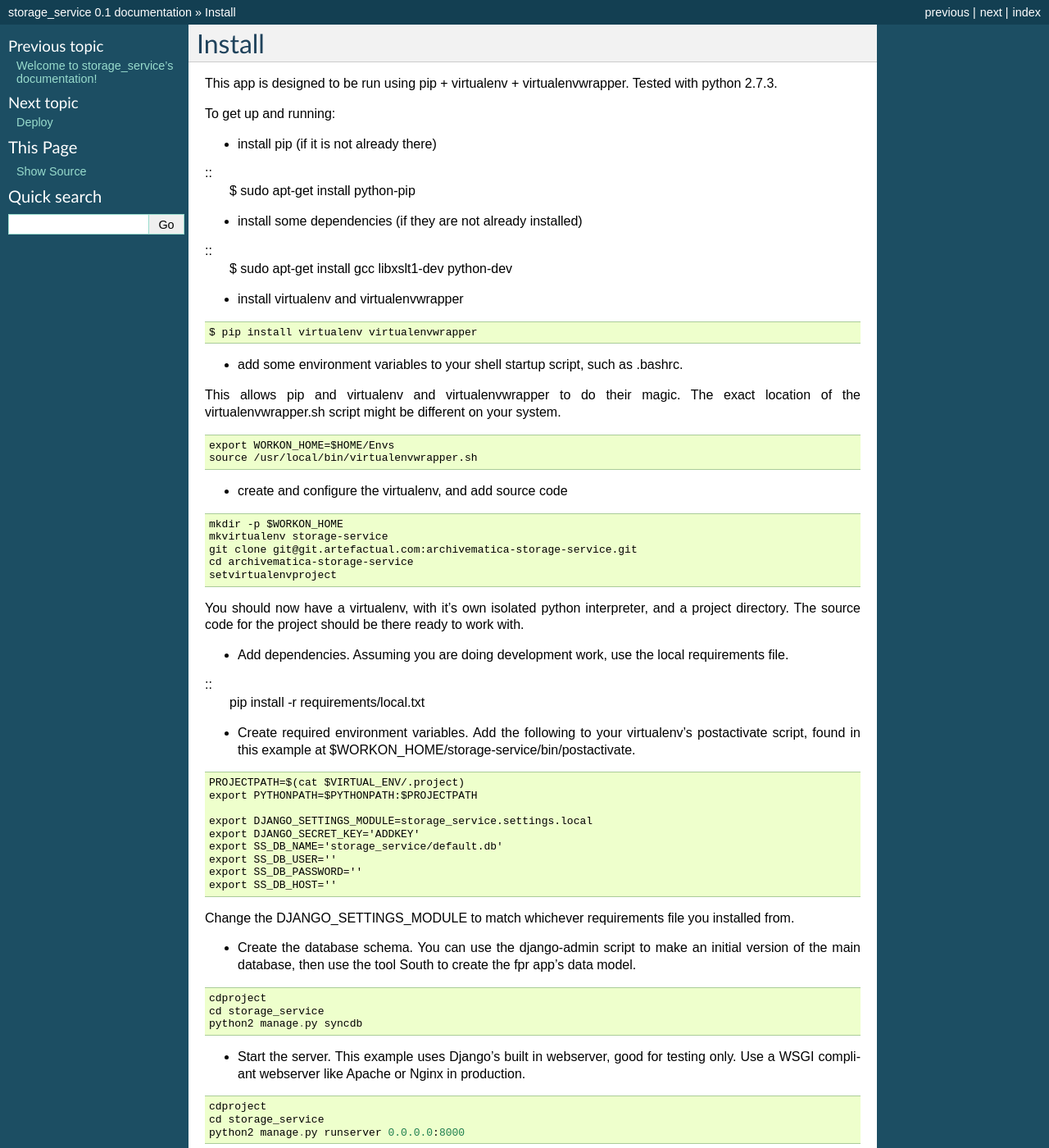
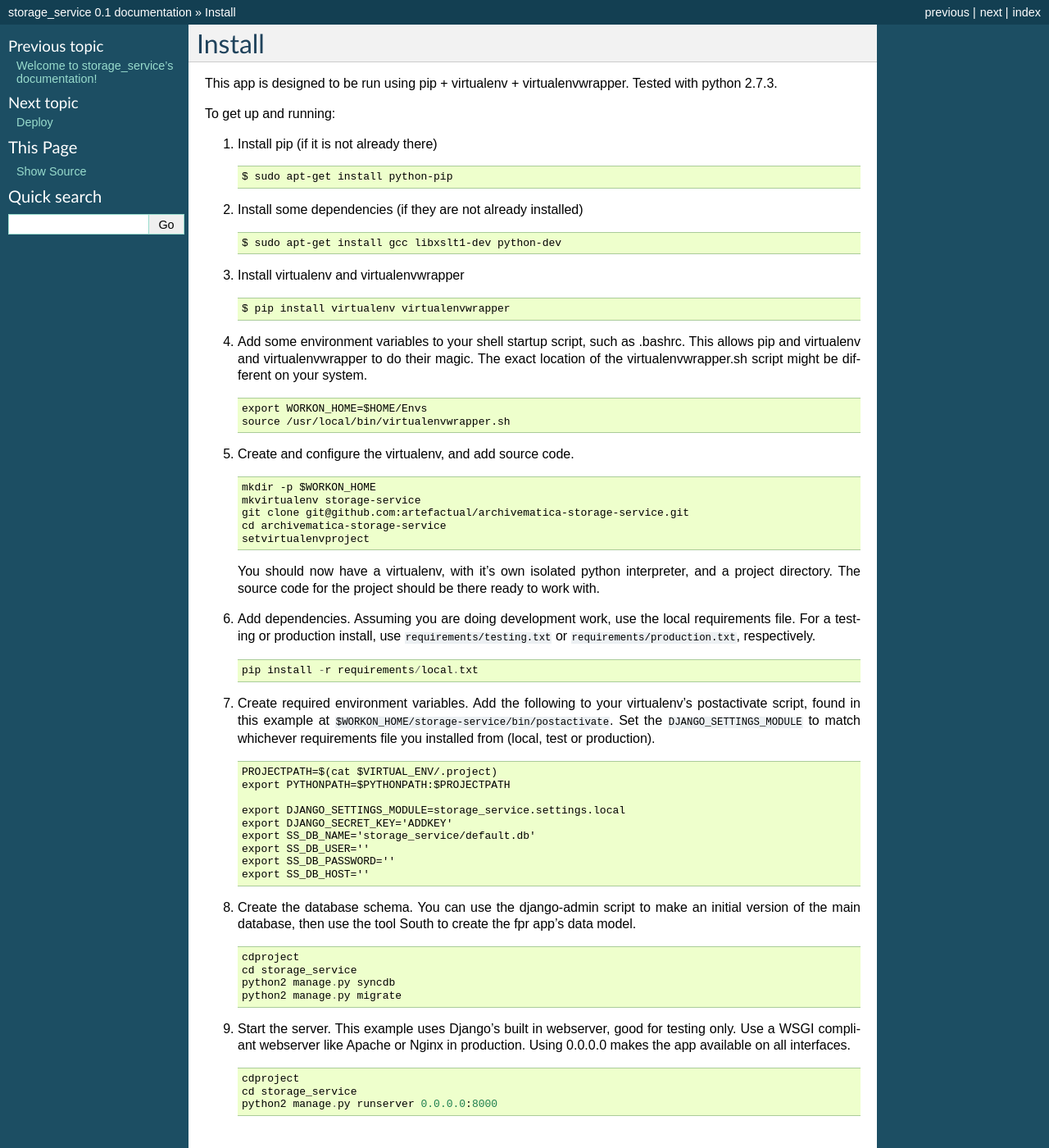
Before and after one commit to artefactual/archivematica-storage-service, a Sphinx documentation site: the page built from docs/install.rst, in a window 1280 px wide and 1400 px high. Shown: the whole window at 82% size. Built offline with Sphinx 7.4.7, drawn with Linux system fonts in a browser that asks for light colours; pages that are not in the unit, such as notebooks, are missing from menus; some of the changed text lies outside the part shown.

Commit message:
Docs: Update install instructions & formatting

```diff
--- a/docs/install.rst
+++ b/docs/install.rst
@@ -10,53 +11,38 @@ Tested with python 2.7.3.
 
 To get up and running:
 
-* install pip (if it is not already there)
+1. Install pip (if it is not already there) ::
 
-::
     $ sudo apt-get install python-pip
 
-* install some dependencies (if they are not already installed)
+#. Install some dependencies (if they are not already installed) ::
 
-::
     $ sudo apt-get install gcc libxslt1-dev python-dev
 
-* install virtualenv and virtualenvwrapper
-
-::
+#. Install virtualenv and virtualenvwrapper ::
 
     $ pip install virtualenv virtualenvwrapper
 
-* add some environment variables to your shell startup script, such as .bashrc.
-
-This allows pip and virtualenv and virtualenvwrapper to do their magic.
-The exact location of the virtualenvwrapper.sh script might be different on your system.
-
-::
+#. Add some environment variables to your shell startup script, such as .bashrc. This allows pip and virtualenv and virtualenvwrapper to do their magic. The exact location of the virtualenvwrapper.sh script might be different on your system. ::
 
     export WORKON_HOME=$HOME/Envs
     source /usr/local/bin/virtualenvwrapper.sh
 
-* create and configure the virtualenv, and add source code
-
-::
+#. Create and configure the virtualenv, and add source code. ::
 
     mkdir -p $WORKON_HOME
     mkvirtualenv storage-service
-    git clone git@git.artefactual.com:archivematica-storage-service.git
+    git clone git@github.com:artefactual/archivematica-storage-service.git
     cd archivematica-storage-service
     setvirtualenvproject
 
-You should now have a virtualenv, with it's own isolated python interpreter, and a project directory.
-The source code for the project should be there ready to work with.
+   You should now have a virtualenv, with it's own isolated python interpreter, and a project directory. The source code for the project should be there ready to work with.
 
-* Add dependencies.  Assuming you are doing development work, use the local requirements file.
+#. Add dependencies. Assuming you are doing development work, use the local requirements file. For a testing or production install, use ``requirements/testing.txt`` or ``requirements/production.txt``, respectively. ::
 
-::
     pip install -r requirements/local.txt
 
-* Create required environment variables. Add the following to your virtualenv's postactivate script, found in this example at $WORKON_HOME/storage-service/bin/postactivate.
-
-::
+#. Create required environment variables. Add the following to your virtualenv's postactivate script, found in this example at ``$WORKON_HOME/storage-service/bin/postactivate``. Set the ``DJANGO_SETTINGS_MODULE`` to match whichever requirements file you installed from (local, test or production). ::
 
     PROJECTPATH=$(cat $VIRTUAL_ENV/.project)
     export PYTHONPATH=$PYTHONPATH:$PROJECTPATH
@@ -68,22 +54,15 @@ The source code for the project should be there ready to work with.
     export SS_DB_PASSWORD=''
     export SS_DB_HOST=''
 
-Change the DJANGO_SETTINGS_MODULE to match whichever requirements file you installed from.
-
-* Create the database schema. You can use the django-admin script to make an initial version of the main database, then use the tool South to create the fpr app's data model.
-
-::
+#. Create the database schema. You can use the django-admin script to make an initial version of the main database, then use the tool South to create the fpr app's data model. ::
 
     cdproject
     cd storage_service
     python2 manage.py syncdb
+    python2 manage.py migrate
 
-* Start the server.  This example uses Django's built in webserver, good for testing only.  Use a WSGI compliant webserver like Apache or Nginx in production.
-
-::
+#. Start the server. This example uses Django's built in webserver, good for testing only.  Use a WSGI compliant webserver like Apache or Nginx in production. Using 0.0.0.0 makes the app available on all interfaces. ::
 
     cdproject
     cd storage_service
     python2 manage.py runserver 0.0.0.0:8000
-
-Using 0.0.0.0 makes the app available on all interfaces.
```
Also changed, not shown: other parts of docs/install.rst (+1 -0 lines).
